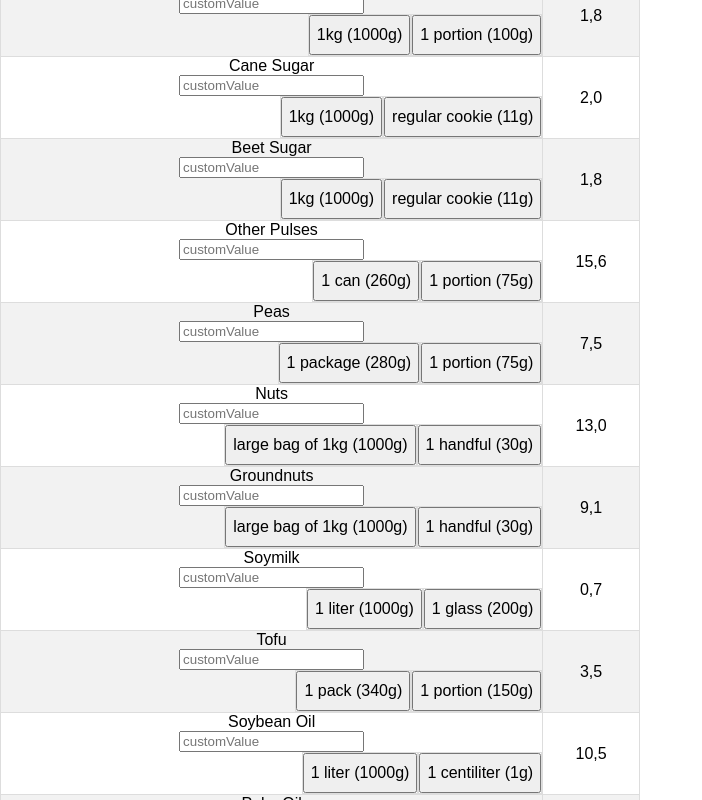
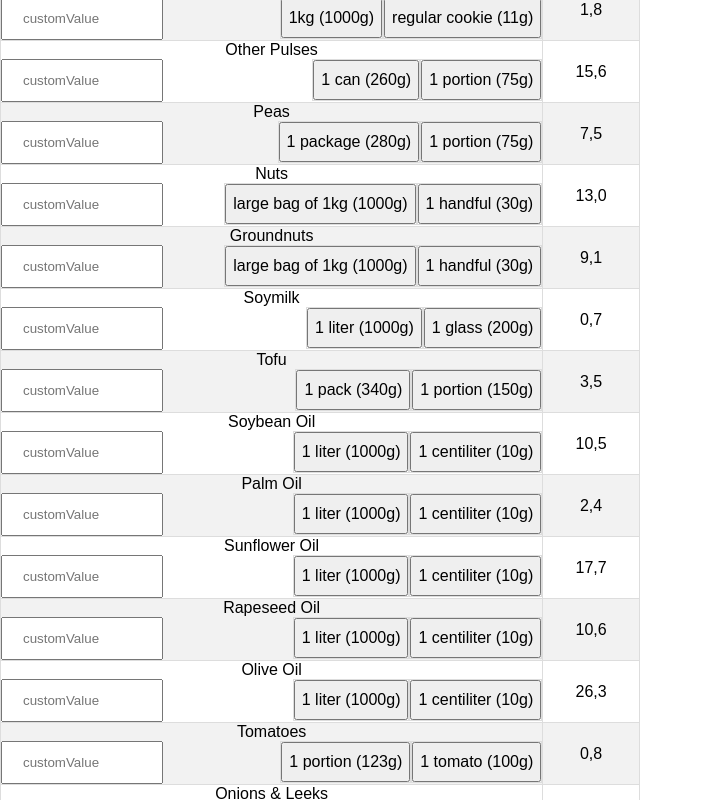
Before and after one commit to OhLawdHeCoding/Halo, a React (Create React App) app in the folder CO2_calculator/co2/: page / in a window 1280 px wide. Shown: the part 760-1560 px from the top of the page, without its empty margins (0-702 px from the left). Built offline with nearby package versions, Linux system fonts and the light colour scheme.

Commit message:
Lite css, lite buggfix i datan

```diff
--- a/CO2_calculator/co2/src/App.css
+++ b/CO2_calculator/co2/src/App.css
@@ -42,6 +42,12 @@ div.container input[type=text]{
   margin: 8px 0;
   box-sizing: border-box;
 }
+div.customPortion input[type=text]{
+  width: 30%;
+  padding: 12px 20px;
+  box-sizing: border-box;
+  float: left;
+}
 
 div.boxes button {
   float: right;
@@ -71,6 +77,9 @@ div.databasebox table {
 table td, table th {
   border: 1px solid #ddd;
   padding: 8px;
+}
+div.databasebox table td {
+  padding: 0px;
 }
 div.databasebox table td {
   padding: 0px;
--- a/CO2_calculator/co2/src/Components/Databasebox.js
+++ b/CO2_calculator/co2/src/Components/Databasebox.js
@@ -28,14 +28,24 @@ function Databasebox({ data }) {
                         <th>Product</th>
                         <th>CO2 per kilo</th>
                     </tr>
-                    {items.filter((i) => {
-                        var all = false;
+                    {items.filter((i) => {//denna funktionen kolla returnerar endast de items
+                        var all = false;//som har en portion med amount>1
                         i.portions.forEach(element => {
                             all |= element.amount > 0;
                         }); return all
                     }).map((item, key) => {
+                        /*
+                        efter att vi filtrerat bort alla items som saknar portions
+                        så itererar vi över dem och returnerar en rad som innehåller
+                        diverse annat material, se fortsättning
+                        */
                         return <tr className="Product" key={key}><td>{item.val.Product}
                             <ul>{item.portions.filter(p => p.amount > 0).map((portionItem, key) => {
+                                /*
+                                För varje val, item, ex "Wheat" itererar vi över dess tillagda portioner.
+                                Portioner med amount <=0 sorteras bort. Varje portion returnerar ett list item "<li>"
+                                som innehåller vad portionen heter samt en inc/dec-knapp
+                                */
                                 return <li key={key}>{portionItem.amount / portionItem.portion.grams}{" x " + portionItem.portion.name}
                                     {IncItemButton(portionItem, item, items, setItems)}{DecItemButton(portionItem, item, items, setItems)}</li>
                             })}</ul></td><td>{item.val.MeanC02}</td></tr>
--- a/CO2_calculator/co2/src/Components/Itembuttons/AddItemButton.js
+++ b/CO2_calculator/co2/src/Components/Itembuttons/AddItemButton.js
@@ -14,11 +14,13 @@ function AddItemButton(val, items, setItems) {
   return (
     <div>
       <div className="customAddButton">
-        <input type="text" placeholder="customValue" onChange={(event) => {
-          //skapar direkt en portion utav texten i textfältet och sparar med setCustom
-          var _portion = { name: event.target.value, grams: parseInt(event.target.value) }
-          setCustom(_portion);
-        }} />
+        <div className="customPortion">
+          <input type="text" placeholder="customValue" onChange={(event) => {
+            //skapar direkt en portion utav texten i textfältet och sparar med setCustom
+            var _portion = { name: event.target.value, grams: parseInt(event.target.value) }
+            setCustom(_portion);
+          }} />
+        </div>
       </div>
       <div>
         {[...val.PortionSize, custom].filter((p) => { if (p.name != "") return true; return false }).map((portion, key) => {
--- a/CO2_calculator/co2/src/Data.json
+++ b/CO2_calculator/co2/src/Data.json
@@ -13,11 +13,11 @@
     {"Product":"Groundnuts","MeanC02":"9,1","id":"13", "PortionSize":[{"name":"1 handful","grams":30},{"name":"large bag of 1kg","grams":1000}], "Tags":["peanuts"]},
     {"Product":"Soymilk","MeanC02":"0,7","id":"14", "PortionSize":[{"name":"1 glass","grams":200},{"name":"1 liter","grams":1000}], "Tags":["soya milk", "soybean meal"]},
     {"Product":"Tofu","MeanC02":"3,5","id":"15", "PortionSize":[{"name":"1 portion","grams":150},{"name":"1 pack","grams":340}], "Tags":["bean curd"]},
-    {"Product":"Soybean Oil","MeanC02":"10,5","id":"16", "PortionSize":[{"name":"1 centiliter","grams":1},{"name":"1 liter","grams":1000}], "Tags":["vegetable oil "]},
-    {"Product":"Palm Oil","MeanC02":"2,4","id":"17", "PortionSize":[{"name":"1 centiliter","grams":1},{"name":"1 liter","grams":1000}], "Tags":["pko", "palm kernel oil", "unrefined","vegetable oil"]},
-    {"Product":"Sunflower Oil","MeanC02":"17,7","id":"18", "PortionSize":[{"name":"1 centiliter","grams":1},{"name":"1 liter","grams":1000}], "Tags":["vegetable oil "]},
-    {"Product":"Rapeseed Oil","MeanC02":"10,6","id":"19", "PortionSize":[{"name":"1 centiliter","grams":1},{"name":"1 liter","grams":1000}], "Tags":["vegetable oil "]},
-    {"Product":"Olive Oil","MeanC02":"26,3","id":"20", "PortionSize":[{"name":"1 centiliter","grams":1},{"name":"1 liter","grams":1000}], "Tags":["extra Virgin Olive Oil ", "refined olive oil"]},
+    {"Product":"Soybean Oil","MeanC02":"10,5","id":"16", "PortionSize":[{"name":"1 centiliter","grams":10},{"name":"1 liter","grams":1000}], "Tags":["vegetable oil "]},
+    {"Product":"Palm Oil","MeanC02":"2,4","id":"17", "PortionSize":[{"name":"1 centiliter","grams":10},{"name":"1 liter","grams":1000}], "Tags":["pko", "palm kernel oil", "unrefined","vegetable oil"]},
+    {"Product":"Sunflower Oil","MeanC02":"17,7","id":"18", "PortionSize":[{"name":"1 centiliter","grams":10},{"name":"1 liter","grams":1000}], "Tags":["vegetable oil "]},
+    {"Product":"Rapeseed Oil","MeanC02":"10,6","id":"19", "PortionSize":[{"name":"1 centiliter","grams":10},{"name":"1 liter","grams":1000}], "Tags":["vegetable oil "]},
+    {"Product":"Olive Oil","MeanC02":"26,3","id":"20", "PortionSize":[{"name":"1 centiliter","grams":10},{"name":"1 liter","grams":1000}], "Tags":["extra Virgin Olive Oil ", "refined olive oil"]},
     {"Product":"Tomatoes","MeanC02":"0,8","id":"21", "PortionSize":[{"name":"1 tomato","grams":100}, {"name":"1 portion","grams":123}], "Tags":["grape tomatoes", "red breakfast tomatoes","green breakfast tomatoes","cherry tomatoes","cocktail tomatoes","roma tomatoes","heirloom tomatoes","tomatoes on the vine"]},
     {"Product":"Onions & Leeks","MeanC02":"0,4","id":"22", "PortionSize":[{"name":"1 onion","grams":150},{"name":"1 leek","grams":200}], "Tags":["alliums ", "garlic","scallions","yellow onions","sweet onions","red onions","white onions","shallots","welsh onions","pearl onions","button onions","baby onions","vidalia onions","spanish onions","texas supersweet onions","maui onions","cipollini onions","egyptian onions"]},
     {"Product":"Root Vegetables","MeanC02":"0,3","id":"23", "PortionSize":[{"name":"small vegetable(10g)","grams":10},{"name":"medium size vegetable(150g)","grams":150},{"name":"large vegetable(800g)","grams":800}], "Tags":["carrots ","beets","radishes","turnips","rutabaga","taro","arrowroot","celeriac","sunchokes","artichokes"]},
```
